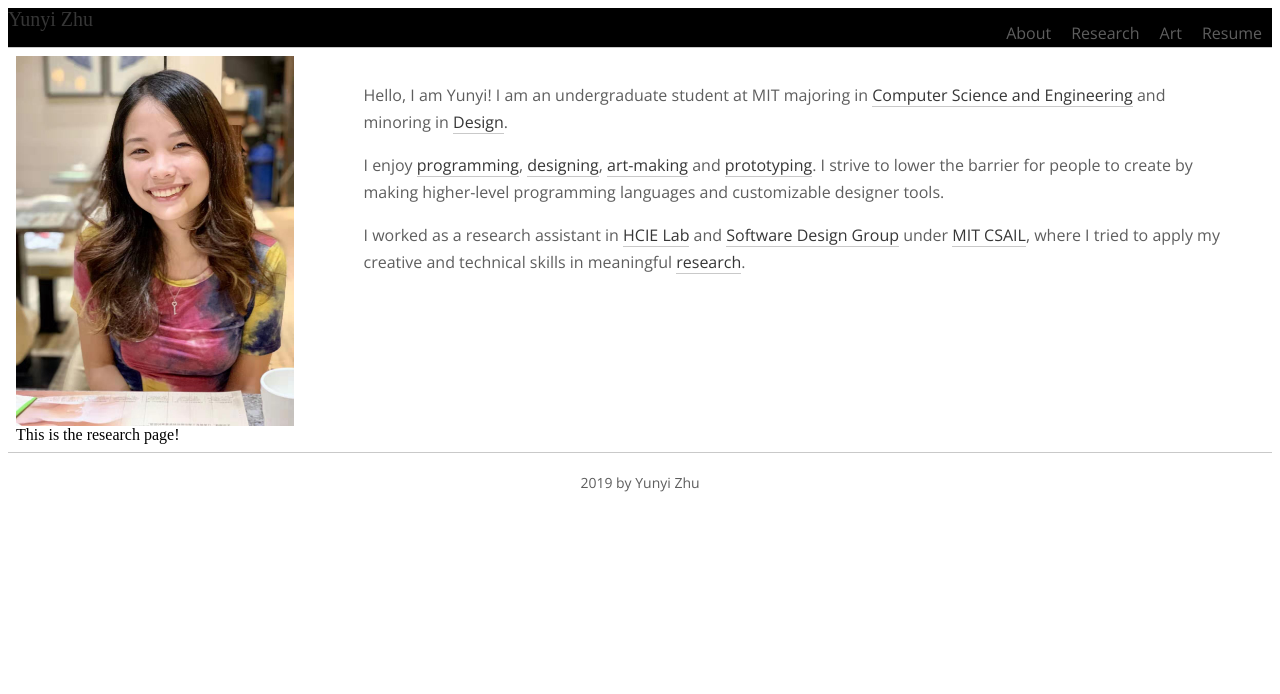
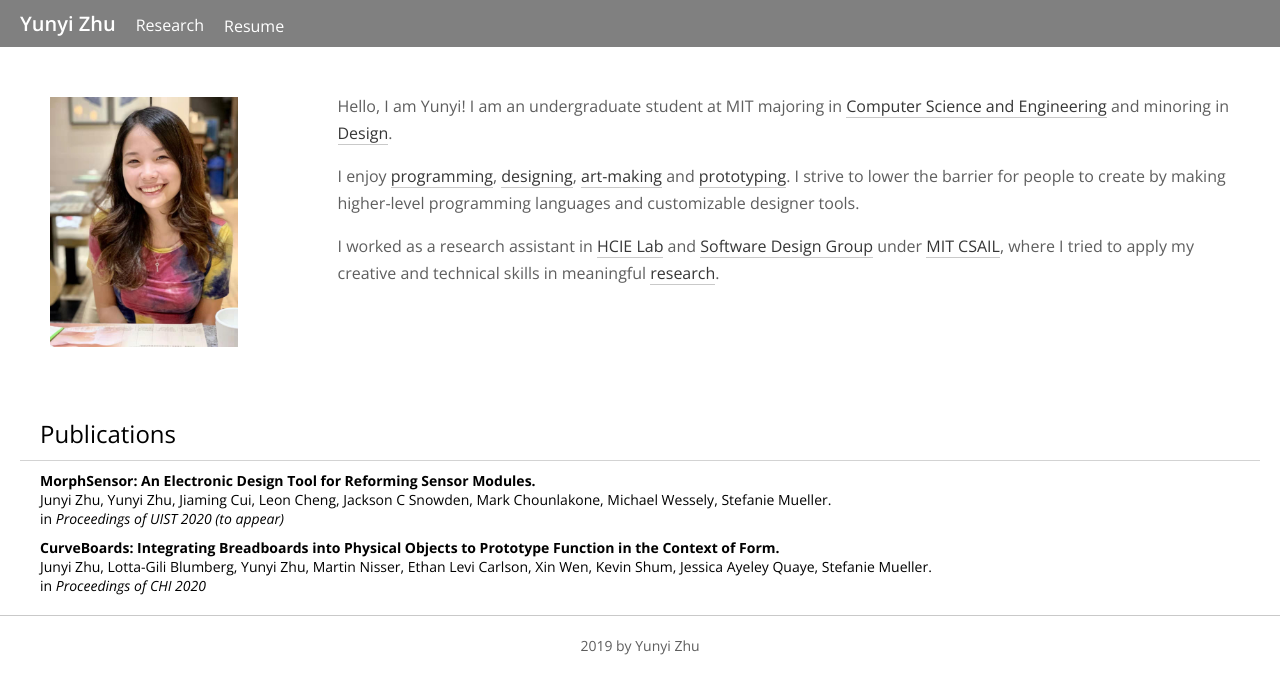
Before and after one commit to yunyizhu1/personal-website, a React (Create React App) app: page / in a window 1280 px wide. Shown: the top 694 px of the page. Built offline with nearby package versions, Linux system fonts and the light colour scheme; a web font is replaced by a local one.

Commit message:
basic research projects and layout

```diff
--- a/public/index.html
+++ b/public/index.html
@@ -7,7 +7,7 @@
     <meta name="theme-color" content="#000000" />
     <meta
       name="description"
-      content="Web site created using create-react-app"
+      content="Yunyi Zhu's personal website"
     />
     <link rel="apple-touch-icon" href="logo192.png" />
     <!--
@@ -24,7 +24,7 @@
       work correctly both with client-side routing and a non-root public URL.
       Learn how to configure a non-root public URL by running `npm run build`.
     -->
-    <title>React App</title>
+    <title>Yunyi Zhu</title>
   </head>
   <body>
     <noscript>You need to enable JavaScript to run this app.</noscript>
--- a/src/App.js
+++ b/src/App.js
@@ -3,7 +3,6 @@ import { BrowserRouter as Router, Route } from 'react-router-dom';
 import './styles/styles.scss';
 import Navbar from './navbar/navbar';
 import Research from './research/research';
-import Art from './art/art';
 import About from './about/about';
 import Footer from './navbar/footer';
 
@@ -12,16 +11,12 @@ function App() {
   return (
     <Router>
       <div className="page-container">
-        <header>
           <Navbar />
-        </header>
-        <body>
-          <About />
-          <Research />
-        </body>
-        <footer>
+          <div className="body-part">
+            <About />
+            <Research />
+          </div>
           <Footer />
-        </footer>
       </div>
     </Router>
   );
--- a/src/art/art.js
+++ /dev/null
@@ -1,7 +0,0 @@
-import React from 'react';
-
-const Art = () => (
-  <div>This is the art page!</div>
-);
-
-export default Art;
--- /dev/null
+++ b/src/data/research_projects.json
@@ -0,0 +1,17 @@
+[
+  {
+    "id": 1,
+    "title": "MorphSensor: An Electronic Design Tool for Reforming Sensor Modules.",
+    "authors": "Junyi Zhu, Yunyi Zhu, Jiaming Cui, Leon Cheng, Jackson C Snowden, Mark Chounlakone, Michael Wessely, Stefanie Mueller.",
+    "conference": "Proceedings of UIST 2020 (to appear)"
+  },
+  {
+    "id": 2,
+    "title": "CurveBoards: Integrating Breadboards into Physical Objects to Prototype Function in the Context of Form.",
+    "authors": "Junyi Zhu, Lotta-Gili Blumberg, Yunyi Zhu, Martin Nisser, Ethan Levi Carlson, Xin Wen, Kevin Shum, Jessica Ayeley Quaye, Stefanie Mueller.",
+    "conference": "Proceedings of CHI 2020"
+  }
+
+
+
+]
--- a/src/navbar/navbar.js
+++ b/src/navbar/navbar.js
@@ -1,23 +1,18 @@
 import React from 'react';
 import { Link } from 'react-router-dom';
 
-const NameBrand = () => (
-  <Link to="/" className="name-brand">Yunyi Zhu</Link>
-);
-
-const Menu = () => (
-  <div className="menu">
-    <Link to="/">About</Link>
-    <Link to="/research">Research</Link>
-    <Link to="/art">Art</Link>
-    <Link to="/">Resume</Link>
-  </div>
-);
-
 const Navbar = () => (
   <nav>
-    <NameBrand />
-    <Menu />
+    <div className="navigation">
+      <Link to="/" className="name-brand">Yunyi Zhu</Link>
+      <div className="menu">
+        <Link to="/research">Research</Link>
+
+      </div>
+    </div>
+    <div className="info">
+      <Link to="/">Resume</Link>
+    </div>
   </nav>
 );
 
--- a/src/research/research.js
+++ b/src/research/research.js
@@ -1,7 +1,19 @@
 import React from 'react';
+import researchProjects from '../data/research_projects.json';
+import ResearchPreview from './research_preview.js';
 
-const Research = () => (
-  <div>This is the research page!</div>
-);
+const Research = () =>
+  (
+    <div className="research-section">
+      <div className="section-title">
+        Publications
+      </div>
+      <div>
+        {researchProjects.map((research) => <ResearchPreview id={research.id} research={research}/>)}
+      </div>
+    </div>
+  );
+
+
 
 export default Research;
--- /dev/null
+++ b/src/research/research_preview.js
@@ -0,0 +1,18 @@
+import React from 'react';
+
+const Research = ({research}) => (
+    <div className="publication_preview">
+      <div className="title">
+        {research.title}
+      </div>
+      <div className="author">
+        {research.authors}
+      </div>
+      <div className="conference">
+        in <div>{research.conference}</div>
+      </div>
+    </div>
+  );
+
+
+export default Research;
--- a/src/styles/about.scss
+++ b/src/styles/about.scss
@@ -5,8 +5,9 @@
   color: $textColor;
 
   img {
+    margin: 30px;
     display: inline-block;
-    height: 370px;
+    height: 250px;
   }
 
   .self-description-container {
--- a/src/styles/navbar.scss
+++ b/src/styles/navbar.scss
@@ -1,36 +1,37 @@
 @import './variables';
 
 nav {
-  background: black;
+  background: gray;
   display: flex;
   align-items: flex-end;
   font-family: $titleFont;
-  padding-bottom: 3px;
-  border-bottom: 1px solid $lineColor;
+  padding: 10px;
+
 
   .name-brand {
-    color: $textColorDark;
+    color: white;
     text-decoration: none;
     display: inline;
-    font-family: $brandFont;
+    font-weight: 600;
     font-size: 20px;
-    padding-bottom: 13px;
+  }
+
+  a {
+    margin: 10px;
+    color: white;
+    text-decoration: none;
+  }
+
+  .menu {
+    color: white;
+    display: inline;
     margin: auto;
-    margin-left: 0;
+    margin-right: 0;
     margin-bottom: 0;
   }
 
-  .menu {
-    display: inline;
+  .info {
     align-self: right;
-    margin: auto;
-    margin-right: 0;
-    margin-bottom: 0;
-    a {
-      margin: 10px;
-      color: $textColor;
-      text-decoration: none;
-    }
   }
 }
 
--- /dev/null
+++ b/src/styles/research.scss
@@ -0,0 +1,36 @@
+@import './variables';
+
+.research-section {
+  margin-top: 30px;
+
+  .section-title {
+    margin: 10px 0;
+    padding: 10px 20px;
+    font-family: $titleFont;
+    font-size: 24px;
+    font-weight: 500;
+    border-bottom: 1px solid lightgrey;
+  }
+
+  .publication_preview {
+    margin: 10px 20px;
+    font-family: $textFont;
+    font-size:  14px;
+
+    .title {
+      font-weight: 700;
+    }
+
+
+    .conference {
+
+      div {
+        display: inline;
+        font-style:italic;
+      }
+    }
+  }
+
+
+
+}
--- a/src/styles/styles.scss
+++ b/src/styles/styles.scss
@@ -1,7 +1,16 @@
 @import './variables';
 @import './navbar.scss';
 @import './about.scss';
+@import './research.scss';
 
 div.page-container {
-  margin: 0px;
+  margin: 0;
 }
+
+body {
+  margin: 0;
+}
+
+.body-part {
+  margin: 20px;
+}
--- a/src/styles/variables.scss
+++ b/src/styles/variables.scss
@@ -1,7 +1,10 @@
 @import url('https://fonts.googleapis.com/css?family=Mansalva|Open+Sans:300,300i,400,400i,600,600i,700,700i,800,800i&display=swap');
+
+
 
 $brandFont: 'Mansalva', cursive;
 $titleFont: 'Open Sans', sans-serif;
+$textFont: 'Open Sans', sans-serif;
 $textColor: #5e5e5e;
 $lineColor: #c9c9c9;
 $textColorDark: #363636;
```
